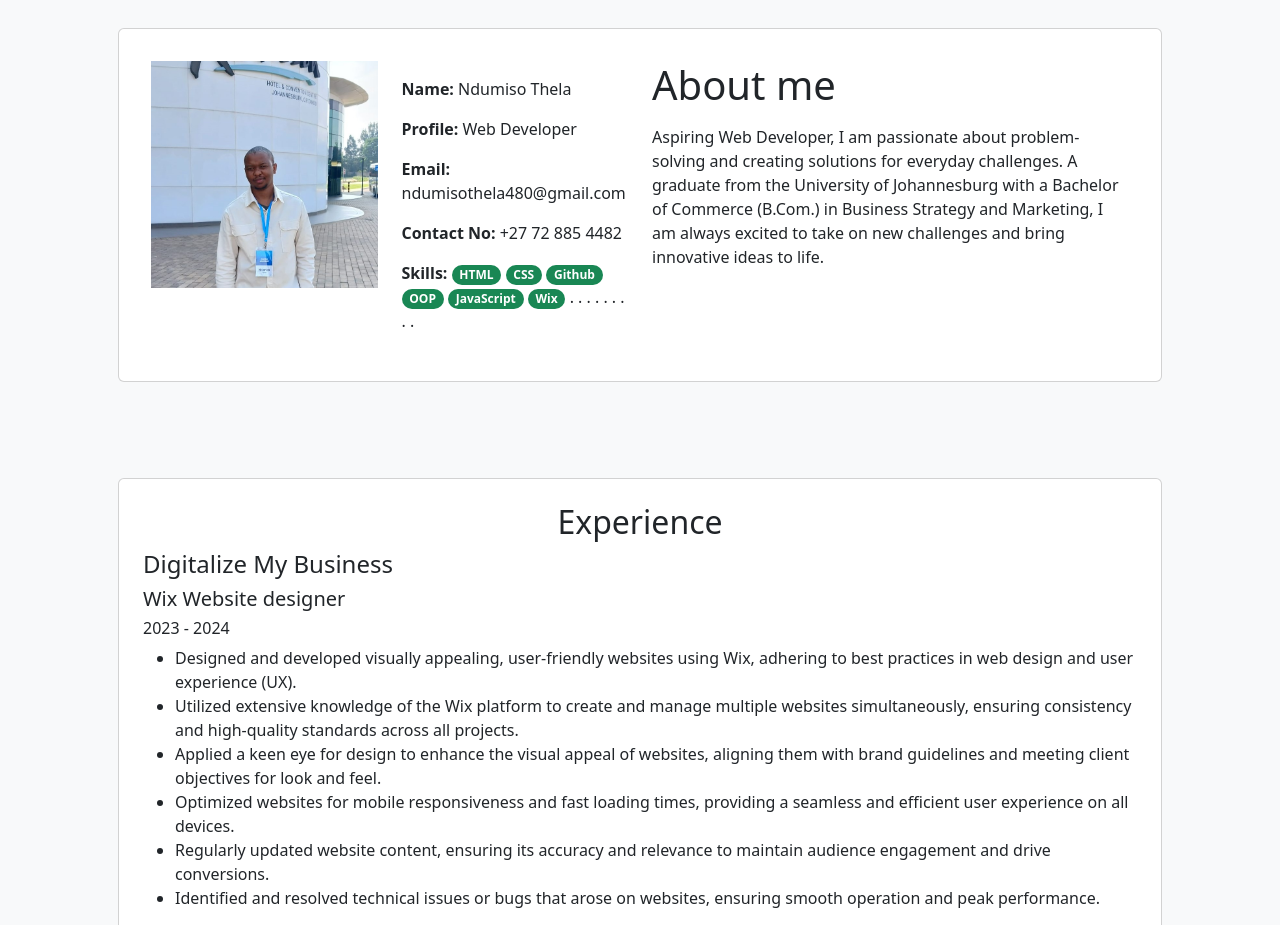
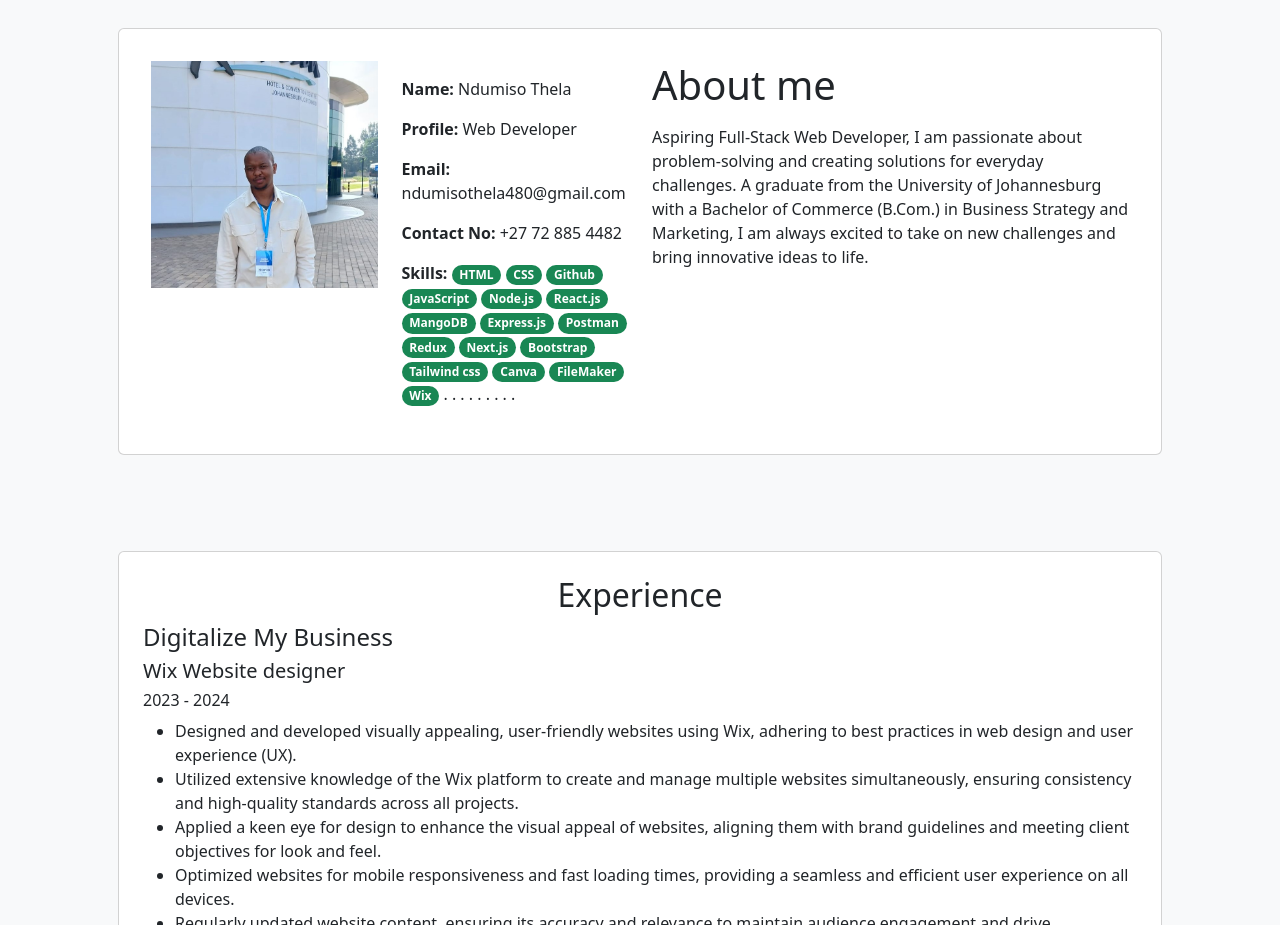
Before and after one commit to ndumisothela/umuzi-portfolio, a website: page index.html in a window 1280 px wide. Shown: the part 820-1745 px from the top of the page. Drawn offline with nearby package versions, Linux system fonts and the light colour scheme.

Commit message:
update skills

```diff
--- a/index.html
+++ b/index.html
@@ -143,10 +143,20 @@
                       <span class="badge rounded-pill bg-success">
                         Github
                       </span>
-                      <span class="badge rounded-pill bg-success"> OOP </span>
                       <span class="badge rounded-pill bg-success">
                         JavaScript
                       </span>
+                      <span class="badge rounded-pill bg-success"> Node.js </span>
+                      <span class="badge rounded-pill bg-success"> React.js </span>
+                      <span class="badge rounded-pill bg-success"> MangoDB </span>
+                      <span class="badge rounded-pill bg-success"> Express.js </span>
+                      <span class="badge rounded-pill bg-success"> Postman </span>
+                      <span class="badge rounded-pill bg-success"> Redux </span>
+                      <span class="badge rounded-pill bg-success"> Next.js </span>
+                      <span class="badge rounded-pill bg-success"> Bootstrap </span>
+                      <span class="badge rounded-pill bg-success"> Tailwind css </span>
+                      <span class="badge rounded-pill bg-success"> Canva </span>
+                      <span class="badge rounded-pill bg-success"> FileMaker</span>
                       <span class="badge rounded-pill bg-success"> Wix </span>
                       . . . . . . . . .
                     </p>
@@ -157,7 +167,7 @@
               <div class="col-md-6">
                 <h1 class="text-center text-md-start">About me</h1>
                 <p class="mt-3">
-                  Aspiring Web Developer, I am passionate about problem-solving
+                  Aspiring Full-Stack Web Developer, I am passionate about problem-solving
                   and creating solutions for everyday challenges. A graduate
                   from the University of Johannesburg with a Bachelor of
                   Commerce (B.Com.) in Business Strategy and Marketing, I am
```
